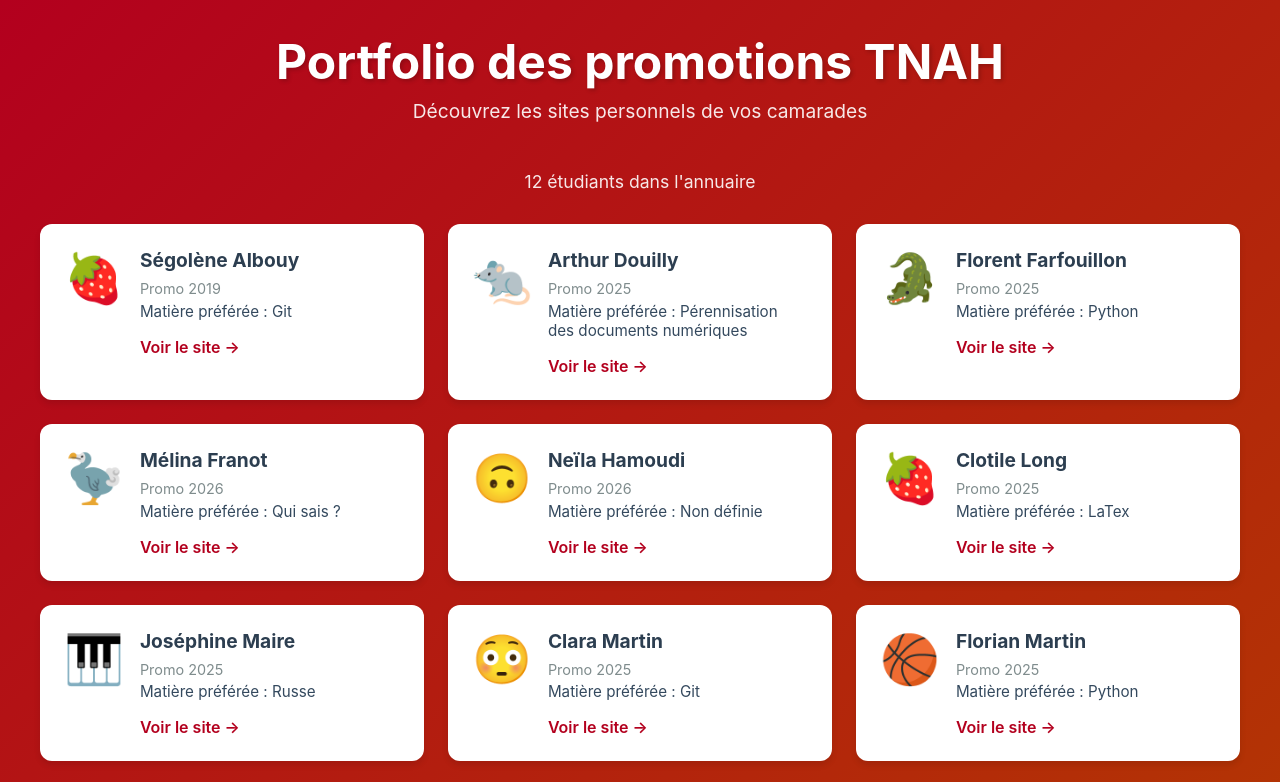
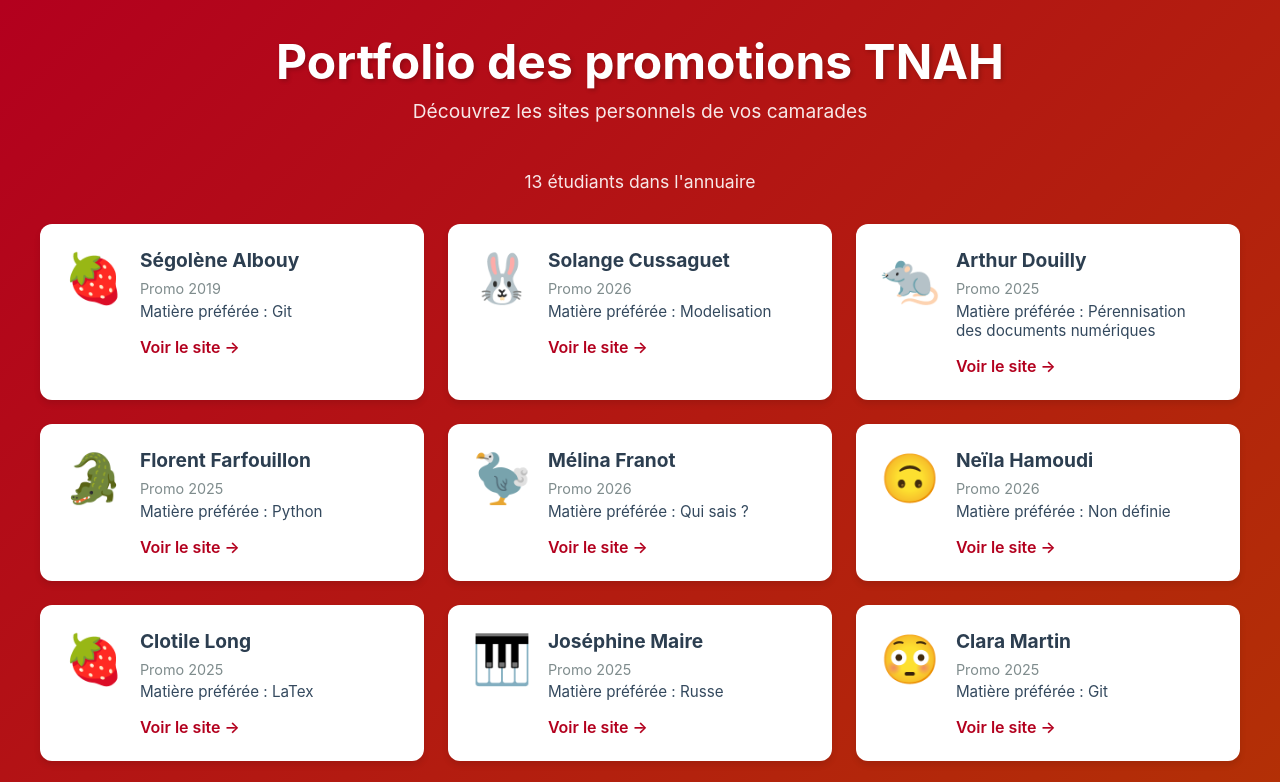
Before and after one commit to Segolene-Albouy/Portfolio-TNAH, a plain HTML site: page index.html in a window 1280 px wide. Shown: the top 782 px of the page. Drawn offline with Linux system fonts and the light colour scheme.

Commit message:
deploy: 37ddb5ce6df0a2b852cebaf55c6205b3948a8660

```diff
--- a/index.html
+++ b/index.html
@@ -15,7 +15,7 @@
         </header>
 
         <div class="stats">
-            12 étudiants dans l'annuaire
+            13 étudiants dans l'annuaire
         </div>
 
         <div class="students-grid">
@@ -27,6 +27,18 @@
                 <p class="student-promo">Promo 2019</p>
                 <p class="student-matiere">Matière préférée : Git</p>
                 <a href="https://segolene-albouy.github.io/" target="_blank" class="student-link">
+                    Voir le site →
+                </a>
+            </div>
+        </div>
+
+        <div class="student-card">
+            <div class="student-emoji">🐰</div>
+            <div class="student-info">
+                <h3>Solange Cussaguet</h3>
+                <p class="student-promo">Promo 2026</p>
+                <p class="student-matiere">Matière préférée : Modelisation</p>
+                <a href="https://solangecsg.github.io/" target="_blank" class="student-link">
                     Voir le site →
                 </a>
             </div>
```
Also changed, not shown: students.json (+7 -0 lines).
